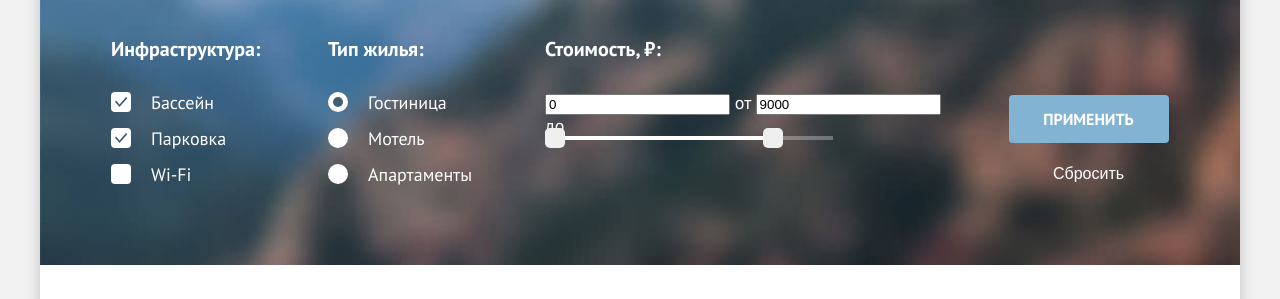
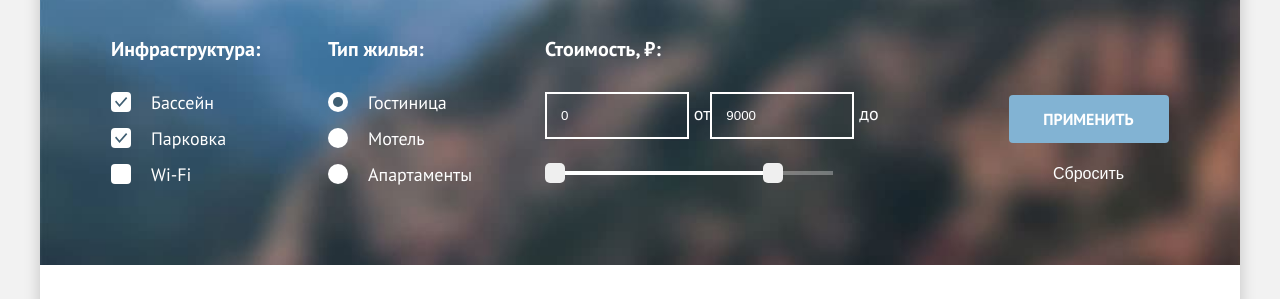
Before and after one commit to htmlacademy-htmlcss/2044365-sedona-34, a plain HTML site: page catalog.html in a window 1280 px wide. Shown: the part 204-503 px from the top of the page. Drawn offline with Linux system fonts and the light colour scheme.

Commit message:
Добавляет ползунок

```diff
--- a/catalog.html
+++ b/catalog.html
@@ -211,6 +211,7 @@
               </fieldset>
               <fieldset class="catalog-filter-group catalog-filter-group-price">
                 <legend class="catalog-filter-title">Стоимость, ₽:</legend>
+                <div class="control-wrapper">
                   <label class="control-price">
                     <input
                       class="control-input-price control-input-min"
@@ -229,12 +230,13 @@
                     />
                     до
                   </label>
-                  <div class="range-scale">
-                    <div class="range-bar" style="width: 228px;">
-                      <button class="range-toggle toggle-min"></button>
-                      <button class="range-toggle toggle-max"></button>
-                    </div>
+                </div>
+                <div class="range-scale">
+                  <div class="range-bar" style="width: 228px">
+                    <button class="range-toggle toggle-min"></button>
+                    <button class="range-toggle toggle-max"></button>
                   </div>
+                </div>
               </fieldset>
               <div class="catalog-filter-group-button">
                 <button class="button button-use" type="submit">
--- a/styles/styles.css
+++ b/styles/styles.css
@@ -718,6 +718,24 @@ body {
   border-radius: 50%;
 }
 
+.control-wrapper {
+  position: relative;
+  display: flex;
+}
+
+.control-input-price {
+  width: 144px;
+  color: #ffffff;
+  background-color: transparent;
+  padding: 14px;
+  border: 2px solid #ffffff;
+  margin-bottom: 32px;
+}
+
+.control-price {
+
+}
+
 .range-scale {
   position: relative;
   width: 288px;
```
